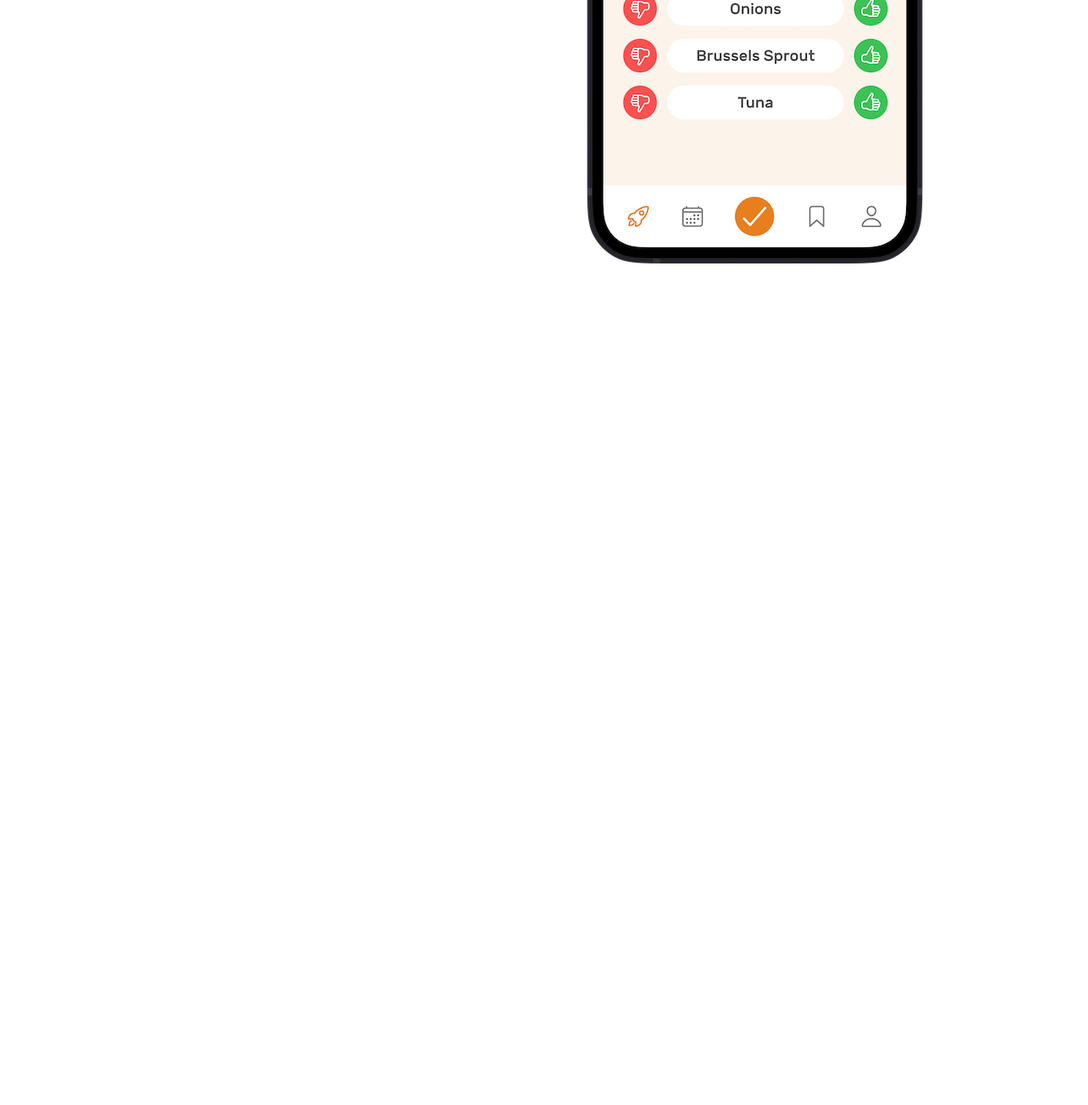
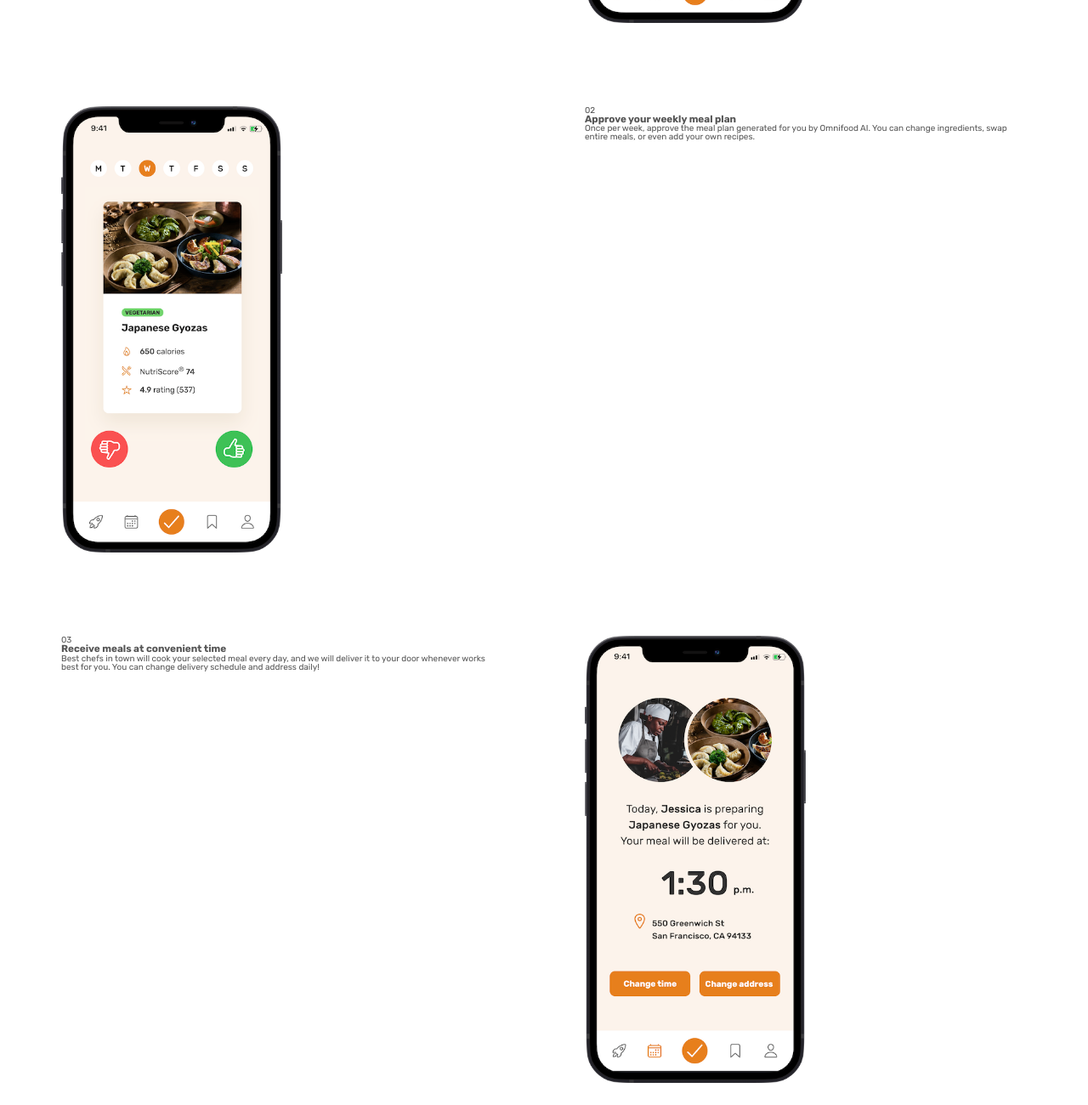
Before and after one commit to Nedev3/Omni-Food, a plain HTML site: page index.html in a window 1280 px wide. Shown: the part 1380-2680 px from the top of the page at 85% size. Before the commit the page ends 1788 px from the top, so only its background shows below. Drawn offline with Linux system fonts and the light colour scheme.

Commit message:
Add content to how section

```diff
--- a/css/style.css
+++ b/css/style.css
@@ -262,3 +262,7 @@ body {
 .section-how {
   padding: 9.6rem 0;
 }
+
+.step-img {
+  width: 50%;
+}
--- a/index.html
+++ b/index.html
@@ -79,6 +79,7 @@
         </div>
 
         <div class="container grid grid--2-cols">
+          <!-- STEP 01 -->
           <div class="step-text-box">
             <p class="step-number">01</p>
             <h3 class="heading-tertiary">
@@ -91,6 +92,7 @@
               matter what diet you follow!
             </p>
           </div>
+
           <div class="step-img-box">
             <img
               src="img/app/app-screen-1.png"
@@ -99,6 +101,44 @@
             preferences selection screen"
             />
           </div>
+
+          <!-- STEP 02 -->
+          <div class="step-img-box">
+            <img
+              src="img/app/app-screen-2.png"
+              class="step-img"
+              alt="iPhone app
+            meal approving plan screen"
+            />
+          </div>
+          <div class="step-text-box">
+            <p class="step-number">02</p>
+            <h3 class="heading-tertiary">Approve your weekly meal plan</h3>
+            <p class="step-description">
+              Once per week, approve the meal plan generated for you by Omnifood
+              AI. You can change ingredients, swap entire meals, or even add
+              your own recipes.
+            </p>
+          </div>
+
+          <!-- STEP 03 -->
+          <div class="step-text-box">
+            <p class="step-number">03</p>
+            <h3 class="heading-tertiary">Receive meals at convenient time</h3>
+            <p class="step-description">
+              Best chefs in town will cook your selected meal every day, and we
+              will deliver it to your door whenever works best for you. You can
+              change delivery schedule and address daily!
+            </p>
+          </div>
+          <div class="step-img-box">
+            <img
+              src="img/app/app-screen-3.png"
+              class="step-img"
+              alt="iPhone app
+            delivery screen"
+            />
+          </div>
         </div>
       </section>
     </main>
```
